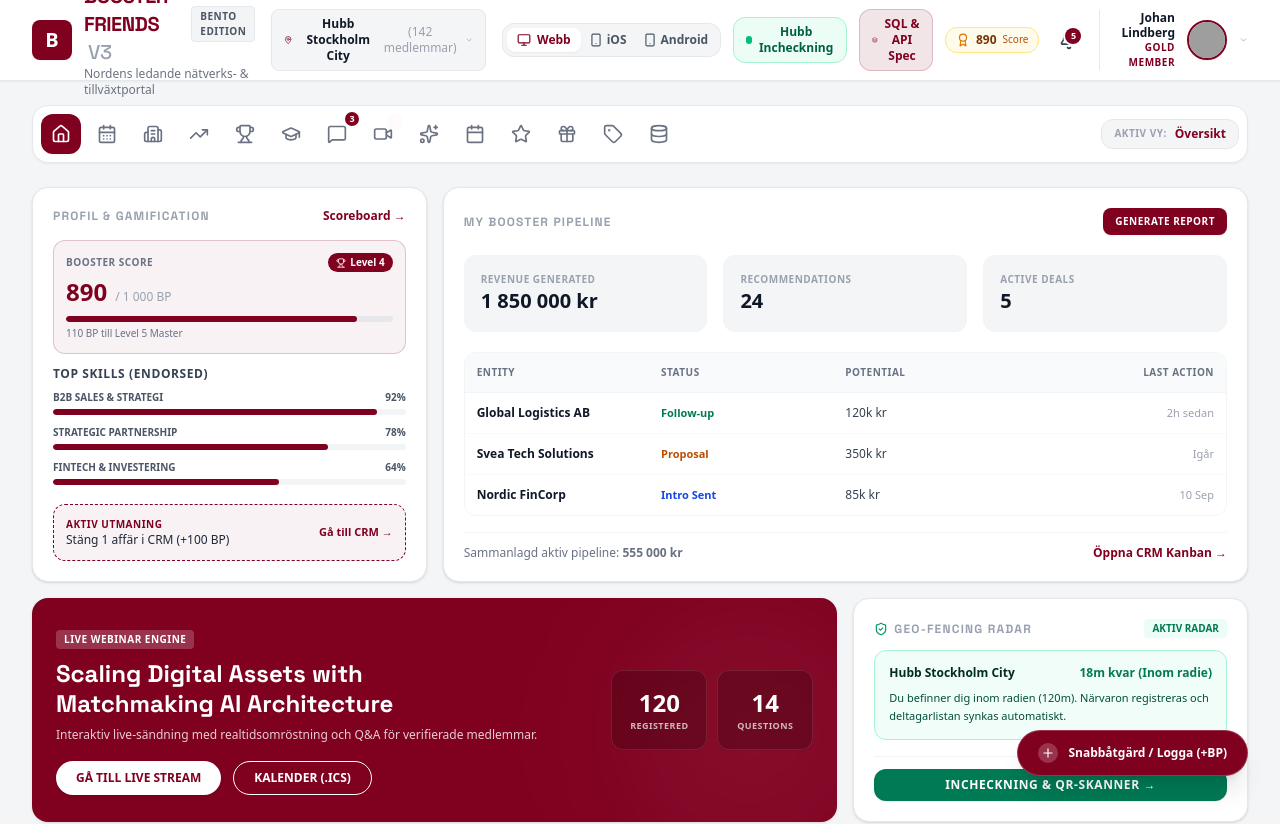
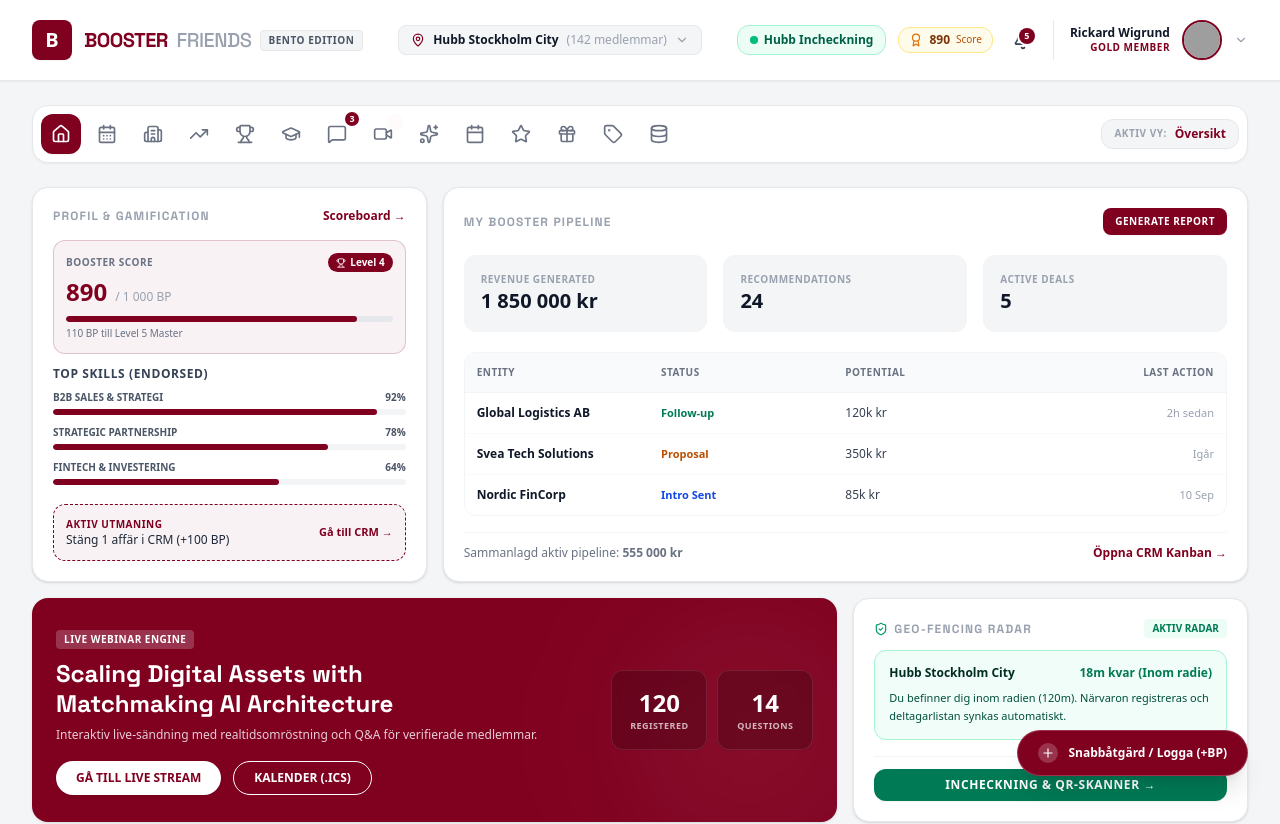
Before and after one commit to Performile1/BF, a React (Vite) app: page / in a window 1280 px wide. Shown: the top 824 px of the page. Built offline with nearby package versions, Linux system fonts and the light colour scheme; grey boxes are pictures that could not be loaded.

Commit message:
refactor: update header branding and default user
Remove deprecated device mode switcher, update brand typography, and set Rickard Wigrund as the default user.

```diff
--- a/src/components/Header.tsx
+++ b/src/components/Header.tsx
@@ -27,8 +27,7 @@
   selectedHub: Hub;
   allHubs: Hub[];
   onSelectHub: (hub: Hub) => void;
-  deviceMode: 'desktop' | 'ios' | 'android';
-  setDeviceMode: (mode: 'desktop' | 'ios' | 'android') => void;
+
   unreadNotificationsCount: number;
   onOpenNotifications?: () => void;
   onOpenCheckInModal: () => void;
@@ -117,14 +116,14 @@
             <div>
               <div className="flex items-center gap-2">
                 <h1 className="text-lg sm:text-xl font-extrabold tracking-tight text-[#800020] uppercase font-display">
-                  Booster Friends <span className="text-gray-400 font-light ml-1">V3</span>
+                  Booster  <span className="text-gray-400 font-light ml-1">Friends</span>
                 </h1>
                 <span className="hidden xl:inline-flex text-[10px] font-bold uppercase tracking-wider px-2 py-0.5 rounded bg-gray-100 text-gray-600 border border-gray-200">
                   Bento Edition
                 </span>
               </div>
               <p className="text-xs text-gray-500 hidden sm:block">
-                Nordens ledande nätverks- & tillväxtportal
+
               </p>
             </div>
           </div>
@@ -172,50 +171,7 @@
           {/* Right Actions: Device Preview Switcher, Architecture & Profile */}
           <div className="flex items-center gap-2 sm:gap-3">
 
-            {/* Device Switcher for Stakeholders & UI Prototype Presentation */}
-            <div className="flex items-center bg-[#F4F5F7] p-1 rounded-xl border border-gray-200">
-              <button
-                onClick={() => setDeviceMode('desktop')}
-                title="Desktop Webbportal"
-                className={`flex items-center gap-1.5 px-2.5 py-1 rounded-lg text-xs font-semibold transition ${
-                  deviceMode === 'desktop'
-                    ? 'bg-white text-[#800020] shadow-xs'
-                    : 'text-gray-600 hover:text-gray-900'
-                }`}
-                id="btn-desktop-view"
-              >
-                <Monitor className="w-3.5 h-3.5" />
-                <span className="hidden sm:inline">Webb</span>
-              </button>
-              <button
-                onClick={() => setDeviceMode('ios')}
-                title="Mobilvy: Apple iOS Simulator"
-                className={`flex items-center gap-1 px-2 py-1 rounded-lg text-xs font-semibold transition ${
-                  deviceMode === 'ios'
-                    ? 'bg-white text-[#800020] shadow-xs'
-                    : 'text-gray-600 hover:text-gray-900'
-                }`}
-                id="btn-ios-view"
-              >
-                <Smartphone className="w-3.5 h-3.5" />
-                <span className="hidden sm:inline">iOS</span>
-              </button>
-              <button
-                onClick={() => setDeviceMode('android')}
-                title="Mobilvy: Android Simulator"
-                className={`flex items-center gap-1 px-2 py-1 rounded-lg text-xs font-semibold transition ${
-                  deviceMode === 'android'
-                    ? 'bg-white text-[#800020] shadow-xs'
-                    : 'text-gray-600 hover:text-gray-900'
-                }`}
-                id="btn-android-view"
-              >
-                <Smartphone className="w-3.5 h-3.5" />
-                <span className="hidden sm:inline">Android</span>
-              </button>
-            </div>
 
-            {/* Smart Check-in quick button */}
             <button
               onClick={onOpenCheckInModal}
               className="hidden md:flex items-center gap-1.5 px-3 py-1.5 rounded-xl text-xs font-bold text-emerald-800 bg-emerald-50 border border-emerald-200 hover:bg-emerald-100 transition"
@@ -226,16 +182,7 @@
               <span>Hubb Incheckning</span>
             </button>
 
-            {/* Architecture Spec & DB Schema Button */}
-            <button
-              onClick={onOpenArchitectureSpec}
-              className="flex items-center gap-1.5 px-2.5 sm:px-3 py-1.5 rounded-xl text-xs font-semibold text-[#800020] bg-[#800020]/10 hover:bg-[#800020]/15 border border-[#800020]/20 transition"
-              title="Visa PostgreSQL Schema V3 & API Specifikation"
-              id="btn-spec-schema"
-            >
-              <Layers className="w-3.5 h-3.5" />
-              <span className="hidden sm:inline">SQL & API Spec</span>
-            </button>
+
 
             {/* Booster Score Badge */}
             <div className="hidden sm:flex items-center gap-1.5 px-2.5 py-1 rounded-xl bg-amber-50 border border-amber-200 text-amber-900 text-xs font-bold">
--- a/src/data/initialData.ts
+++ b/src/data/initialData.ts
@@ -18,17 +18,17 @@
 } from '../types';
 
 export const CURRENT_USER: Member = {
-  id: 'usr_johan_lindberg',
-  full_name: 'Johan Lindberg',
-  email: 'johan.lindberg@cloudnordic.se',
-  phone: '+46 70 812 34 56',
-  company_name: 'CloudNordic AB',
+  id: 'usr_rickard_wigrund',
+  full_name: 'Rickard Wigrund',
+  email: 'rickard@wigrund.se',
+  phone: '+46 70 488 55 62',
+  company_name: 'inCtrl .inc',
   role_title: 'VD & Grundare',
   membership_level: 'GOLD',
   booster_score: 890,
   hub_id: 'hub_stockholm',
   hub_name: 'Hubb Stockholm City',
-  avatar: 'https://images.unsplash.com/photo-1534528741775-53994a69daeb?w=150&auto=format&fit=crop&q=80',
+  avatar: 'https://images.unsplash.com/photo-1507003211169-0a1dd7228f2d?w=150&auto=format&fit=crop&q=80',
   bio: 'Bygger nästa generations molnsäkerhet för nordiska tillväxtbolag. Aktiv medlem sedan 2023, passionerad för B2B-tillväxt och strategiska partnerskap.',
   seeking_tags: ['Serie A Investerare', 'Avtalsjuridik & M&A', 'Enterprise Säljchefer'],
   offering_tags: ['Molninfrastruktur', 'Cybersäkerhet', 'SaaS Skalning', 'Styrelsearbete'],
```
